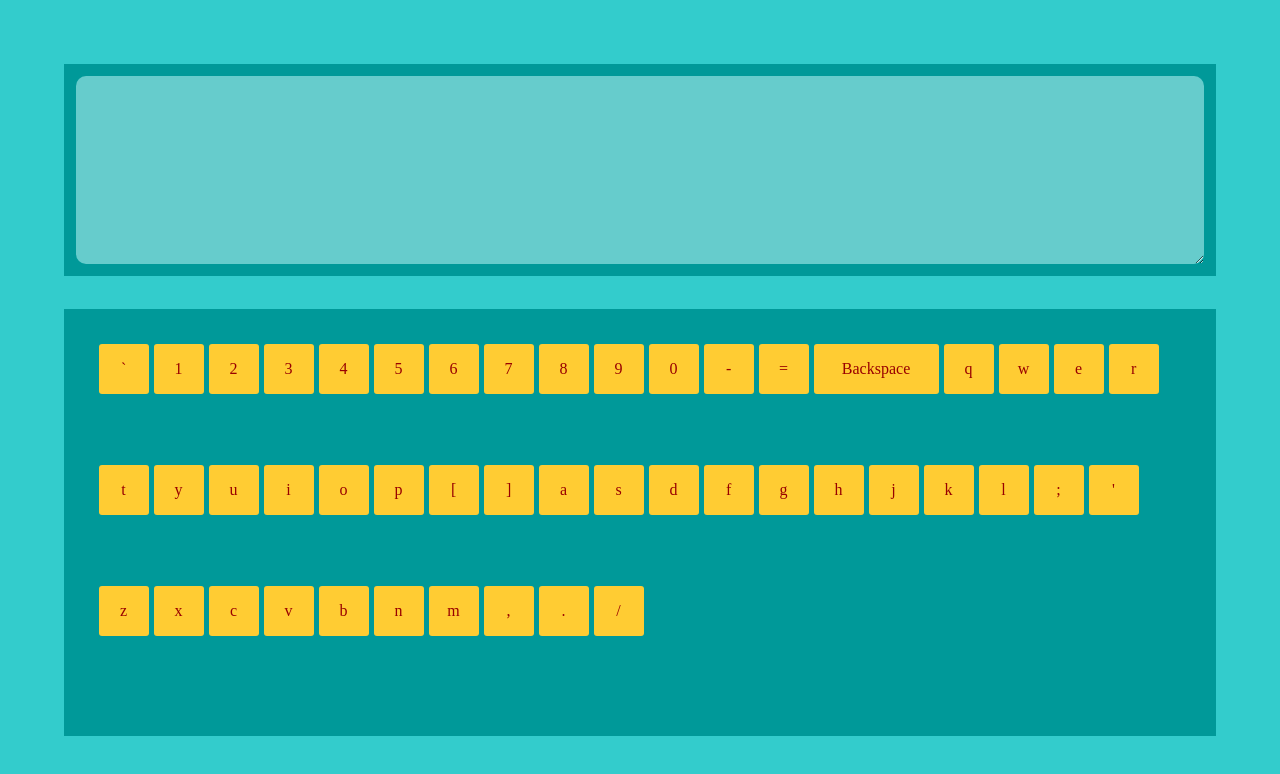
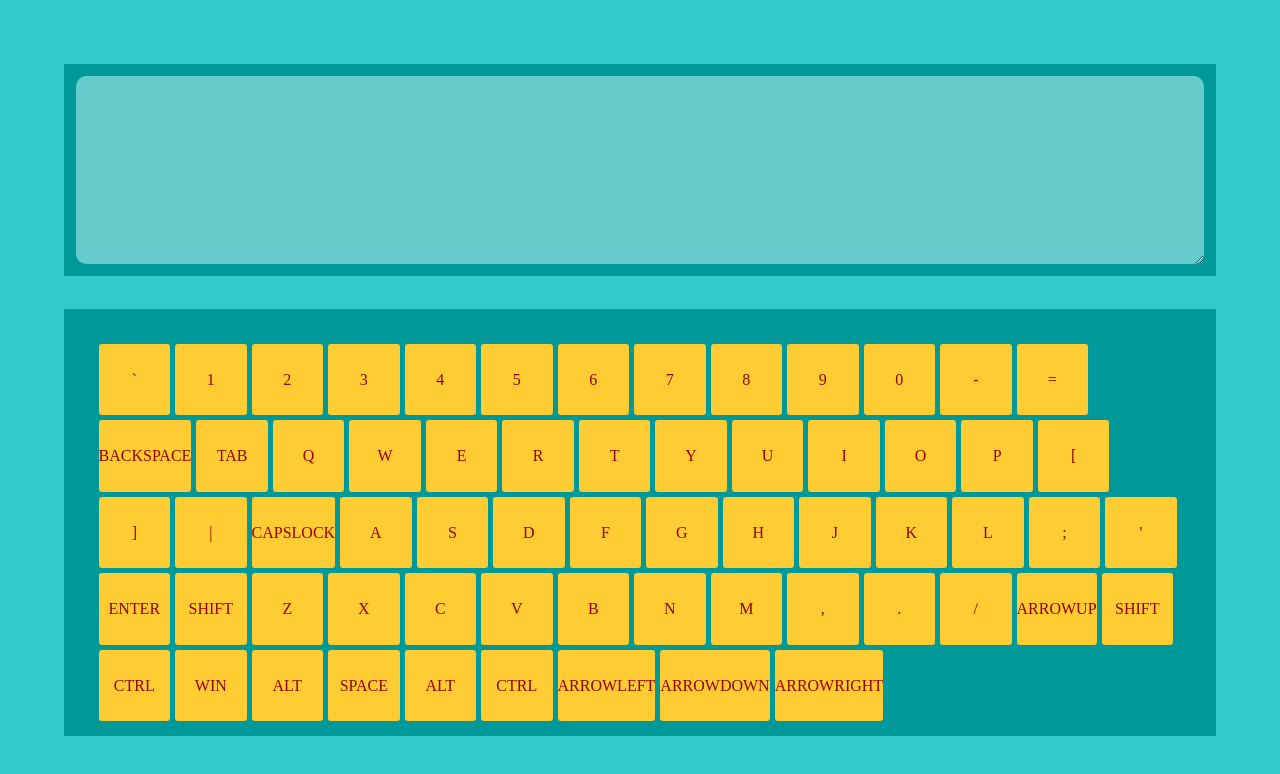
Before and after one commit to KirillDemyanenko/virtual-keyboard, a website: page index.html in a window 1280 px wide. Drawn offline with Linux system fonts and the light colour scheme.

Commit message:
refactor: created universal function & its works for simple keys and digits

```diff
--- a/index.js
+++ b/index.js
@@ -1,88 +1,122 @@
+const keysEn = [
+  '`',
+  '1',
+  '2',
+  '3',
+  '4',
+  '5',
+  '6',
+  '7',
+  '8',
+  '9',
+  '0',
+  '-',
+  '=',
+  'Backspace',
+  'Tab',
+  'q',
+  'w',
+  'e',
+  'r',
+  't',
+  'y',
+  'u',
+  'i',
+  'o',
+  'p',
+  '[',
+  ']',
+  '|',
+  'CapsLock',
+  'a',
+  's',
+  'd',
+  'f',
+  'g',
+  'h',
+  'j',
+  'k',
+  'l',
+  ';',
+  `'`,
+  'Enter',
+  'Shift',
+  'z',
+  'x',
+  'c',
+  'v',
+  'b',
+  'n',
+  'm',
+  ',',
+  '.',
+  '/',
+  'ArrowUp',
+  'Shift',
+  'Ctrl',
+  'Win',
+  'Alt',
+  'Space',
+  'Alt',
+  'Ctrl',
+  'ArrowLeft',
+  'ArrowDown',
+  'ArrowRight',
+];
+
 function generateKeyboard() {
-    const keyboard = document.createElement('section')
-    keyboard.classList.add('keyboard')
-    document.body.append(keyboard)
+  const keyboard = document.createElement('section');
+  keyboard.classList.add('keyboard');
+  document.body.append(keyboard);
 }
 
 function generateTextDisplayArea() {
-    const textDisplayArea = document.createElement('section')
-    const textArea = document.createElement('textarea')
-    textDisplayArea.classList.add('textDisplayArea')
-    textDisplayArea.append(textArea)
-    document.body.append(textDisplayArea)
-}
-
-function generateKeysFirstRow() {
-    const keysEn = `\`1234567890-=`
-    for (let sym of keysEn) {
-        const keyEn = document.createElement('div')
-        keyEn.classList.add('key__simple', 'key__en', `sym__${sym}`)
-        keyEn.innerText = sym
-        document.addEventListener('keydown', (ev) => {
-            if (ev.code === `Digit${sym}`) {
-                document.querySelector(`.sym__${sym}`).classList.add('pressed')
-            }
-        })
-        document.addEventListener('keyup', (ev) => {
-            if (ev.code === `Digit${sym}`) {
-                document.querySelector(`.sym__${sym}`).classList.remove('pressed')
-            }
-        })
-        document.querySelector('.keyboard').append(keyEn)
-    }
-    const keyEn = document.createElement('div')
-    keyEn.classList.add('key__simple', 'backspace', `sym__backspace`)
-    keyEn.innerText = 'Backspace'
-    document.addEventListener('keydown', (ev) => {
-        if (ev.code === `Backspace`) {
-            document.querySelector(`.backspace`).classList.add('pressed')
-        }
-    })
-    document.addEventListener('keyup', (ev) => {
-        if (ev.code === `Backspace`) {
-            document.querySelector(`.backspace`).classList.remove('pressed')
-        }
-    })
-    document.querySelector('.keyboard').append(keyEn)
-
+  const textDisplayArea = document.createElement('section');
+  const textArea = document.createElement('textarea');
+  textDisplayArea.classList.add('textDisplayArea');
+  textDisplayArea.append(textArea);
+  document.body.append(textDisplayArea);
 }
 
 function generateKeys() {
-    generateKeysFirstRow()
-    const simpleKeysEn = `qwertyuiop[]asdfghjkl;'zxcvbnm,./`
-    const simpleKeysRu = `йцукенгшщзхъфывапролджэячсмитьбю.`
-    for (let sym of simpleKeysEn) {
-        const keyEn = document.createElement('div')
-        keyEn.classList.add('key__simple', 'key__en', `sym__${sym}`)
-        keyEn.innerText = sym
+  for (let key of keysEn) {
+    const keyEn = document.createElement('div');
+    keyEn.classList.add('key__simple', 'key__en', `sym__${key}`);
+    keyEn.innerText = key.toUpperCase();
     document.addEventListener('keydown', (ev) => {
-            if (ev.code === `Key${sym.toUpperCase()}`) {
-                document.querySelector(`.sym__${sym}`).classList.add('pressed')
+      switch (ev.code) {
+        case `Key${key.toUpperCase()}`: {
+          document.querySelector(`.sym__${key}`).classList.add('pressed');
+          document.querySelector('textarea').value += key;
+          break;
         }
-        })
+        case `Digit${key}`: {
+          document.querySelector(`.sym__${key}`).classList.add('pressed');
+          document.querySelector('textarea').value += key;
+          break;
+        }
+      }
+    });
     document.addEventListener('keyup', (ev) => {
-            if (ev.code === `Key${sym.toUpperCase()}`) {
-                document.querySelector(`.sym__${sym}`).classList.remove('pressed')
+      switch (ev.code) {
+        case `Key${key.toUpperCase()}`: {
+          document.querySelector(`.sym__${key}`).classList.remove('pressed');
+          break;
         }
-        })
-        document.querySelector('.keyboard').append(keyEn)
+        case `Digit${key}`: {
+          document.querySelector(`.sym__${key}`).classList.remove('pressed');
+          break;
         }
-    for (let sym of simpleKeysRu) {
-        const keyRu = document.createElement('div')
-        keyRu.classList.add('key__simple', 'key__en')
-        keyRu.innerText = sym
-        keyRu.style.display = 'none'
-        document.querySelector('.keyboard').append(keyRu)
       }
-
+    });
+    document.querySelector('.keyboard').append(keyEn);
+  }
 }
 
 function start() {
-    generateTextDisplayArea()
-    generateKeyboard()
-    generateKeys()
+  generateTextDisplayArea();
+  generateKeyboard();
+  generateKeys();
 }
 
-
-
-start()
+start();
--- a/style.scss
+++ b/style.scss
@@ -39,7 +39,7 @@ $color_keys_shadow: #996600;
   .key__simple {
     display: flex;
     aspect-ratio: 1 / 1;
-    height: 50px;
+    height: 20%;
     background-color: $color_second;
     color: $color_keyboard_text;
     border-radius: 3px;
```
Also changed, not shown: style.css. Lines whose indentation alone changed are shown as unchanged.
